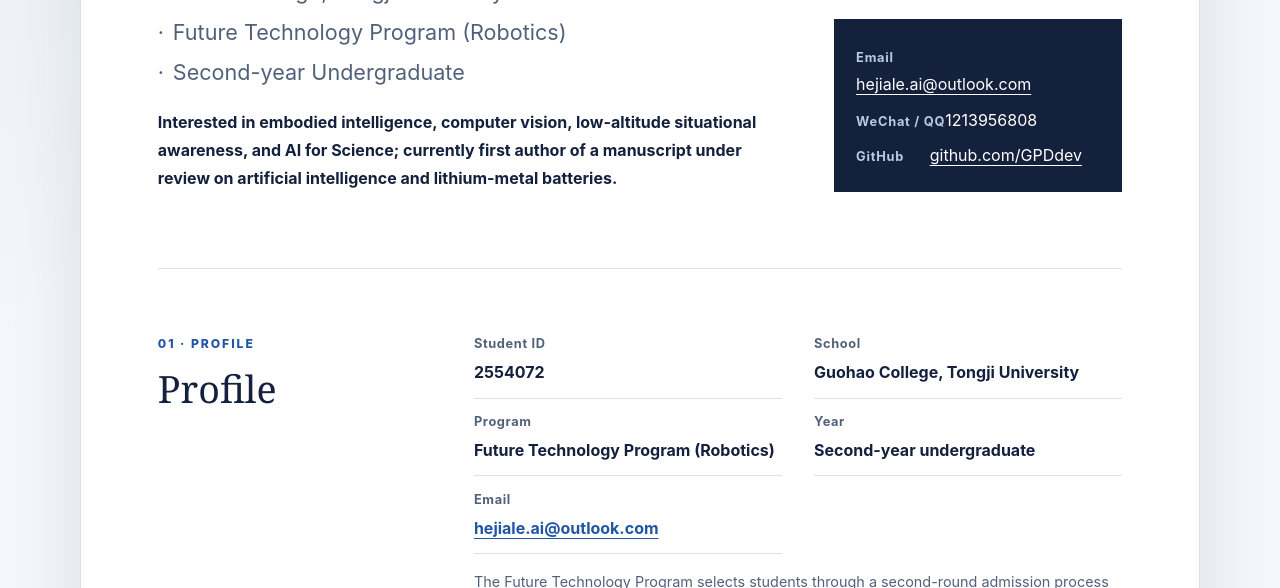
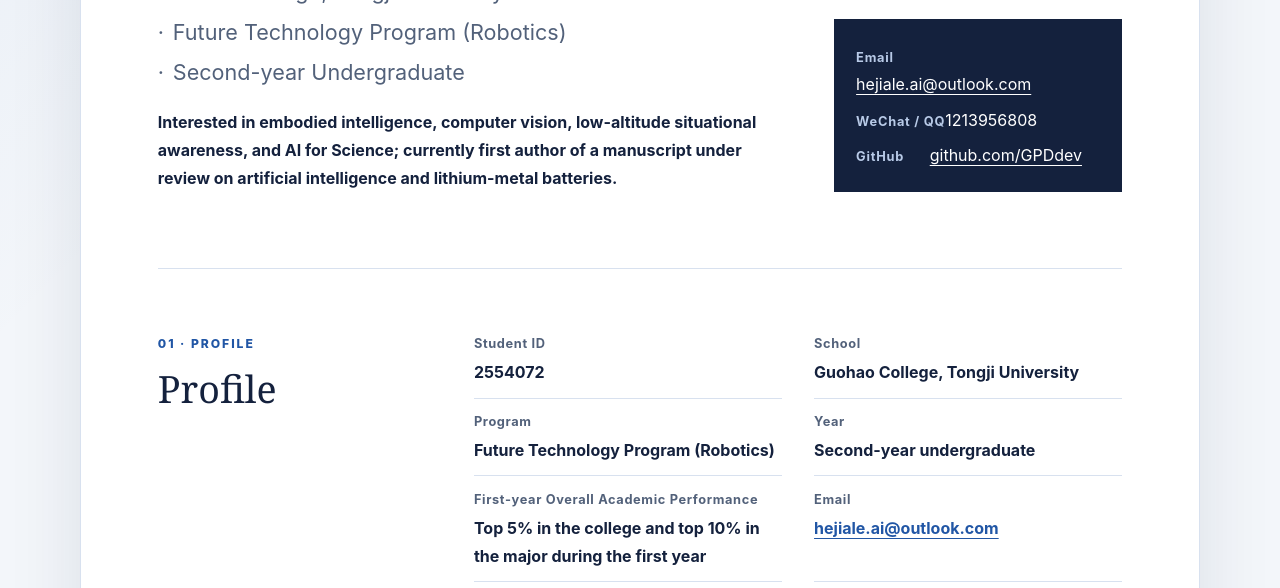
Before and after one commit to GPDdev/cv.hachile.org, a plain HTML site: page en/index.html in a window 1280 px wide. Shown: the part 364-952 px from the top of the page. Drawn offline with Linux system fonts and the light colour scheme.

Commit message:
feat: add first-year academic rankings

```diff
--- a/en/index.html
+++ b/en/index.html
@@ -154,6 +154,7 @@
             <div><dt>School</dt><dd>Guohao College, Tongji University</dd></div>
             <div><dt>Program</dt><dd>Future Technology Program (Robotics)</dd></div>
             <div><dt>Year</dt><dd>Second-year undergraduate</dd></div>
+            <div><dt>First-year Overall Academic Performance</dt><dd>Top 5% in the college and top 10% in the major during the first year</dd></div>
             <div><dt>Email</dt><dd><a href="mailto:hejiale.ai@outlook.com">hejiale.ai@outlook.com</a></dd></div>
           </dl>
           <p class="note">The Future Technology Program selects students through a second-round admission process at Guohao College and provides interdisciplinary training.</p>
```
Also changed, not shown: index.html (+1 -0 lines).
